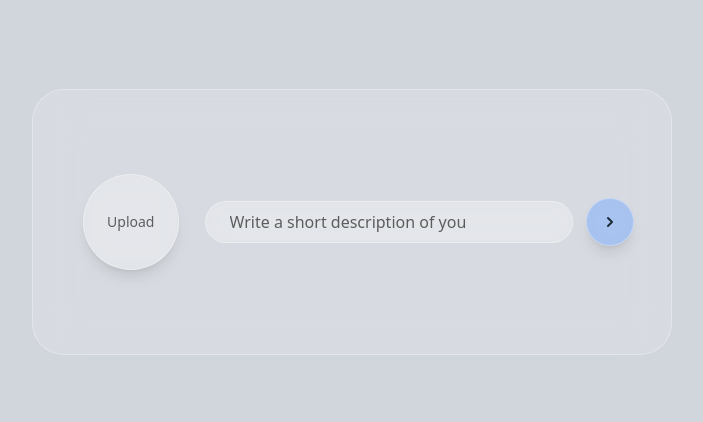
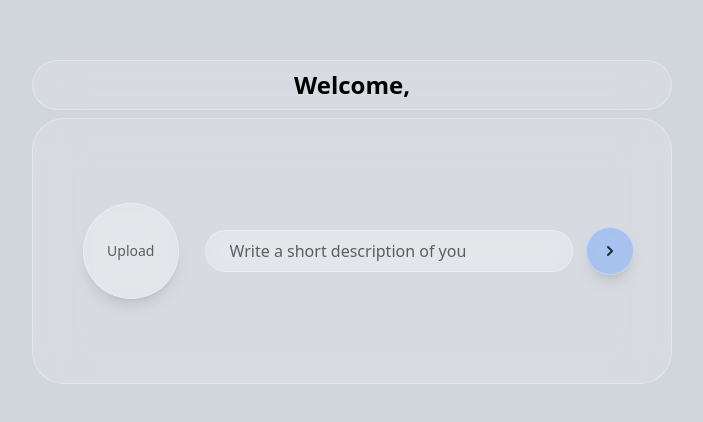
Before and after one commit to julianhomezdev/FRONTEND-CHAT, a React (Vite) app: page /set in a window 1280 px wide. Shown: the part 178-600 px from the top of the page, without its empty margins (288-991 px from the left). Built offline with nearby package versions, Linux system fonts and the light colour scheme; a web font is replaced by a local one.

Commit message:
A div welcoming the user with their name was added to the page to set their data for the first time.

```diff
--- a/src/Pages/common/SetProfile.jsx
+++ b/src/Pages/common/SetProfile.jsx
@@ -11,23 +11,28 @@ export default function SetProfile() {
 
         const file = e.target.files[0];
 
-        if(file) {
+        if (file) {
             setPreview(URL.createObjectURL(file));
         }
     };
 
+    const name = localStorage.getItem("Name");
 
-    return(
+
+    return (
         <>
 
-        <div className="w-full h-screen flex justify-center items-center bg-gray-300">
+            <div className="w-full h-screen flex flex-col justify-center items-center bg-gray-300 gap-2">
 
+            <div className="w-1/2 h-1/16 rounded-4xl bg-white/15 backdrop-blur-xl border border-white/30 p-6 flex flex-col justify-center items-center">
+                <h1 className="text-black text-2xl font-semibold">Welcome, {name}</h1>
+            </div>
 
                 <div className="w-1/2 h-1/3 rounded-4xl bg-white/15 backdrop-blur-xl border border-white/30 p-6 flex flex-col">
                     <div className="w-full h-full flex ">
                         <div className="w-2/8 h-full  flex justify-center items-center">
                             <label
-                            className="w-24 h-24 rounded-full bg-white/20 border border-white/30 backdrop-blur-md flex items-center justify-center cursor-pointer overflow-hidden shadow-lg flex justify-center items-center cursor-pointer" >
+                                className="w-24 h-24 rounded-full bg-white/20 border border-white/30 backdrop-blur-md flex items-center justify-center cursor-pointer overflow-hidden shadow-lg" >
                                 {preview ? (
                                     <img
                                         src={preview}
@@ -57,6 +62,9 @@ export default function SetProfile() {
                         </div>
 
                         <div className="w-5/8 h-full flex justify-center items-center text-black">
+
+                            <h1></h1>
+
                             <input
                                 type="text"
                                 placeholder="Write a short description of you"
--- a/src/services/Auth/LoginService.js
+++ b/src/services/Auth/LoginService.js
@@ -1,8 +1,4 @@
-import { useNavigate } from "react-router";
-
 export async function LoginService(email, password) {
-
-
 
     try {
 
@@ -18,12 +14,16 @@ export async function LoginService(email, password) {
 
         });
 
+        const data = await response.json();
+        localStorage.setItem("Name", data.firstName)
+
+
         if(!response.ok) {
-            const errorData = await response.json();
-            throw new Error(errorData.message || "Error logging in");
+            throw new Error(data.message || "Error logging in");
         }
 
-        return await response.json();
+        console.log(data);
+        return data;
 
 
 
```
Lines whose indentation alone changed are shown as unchanged.
